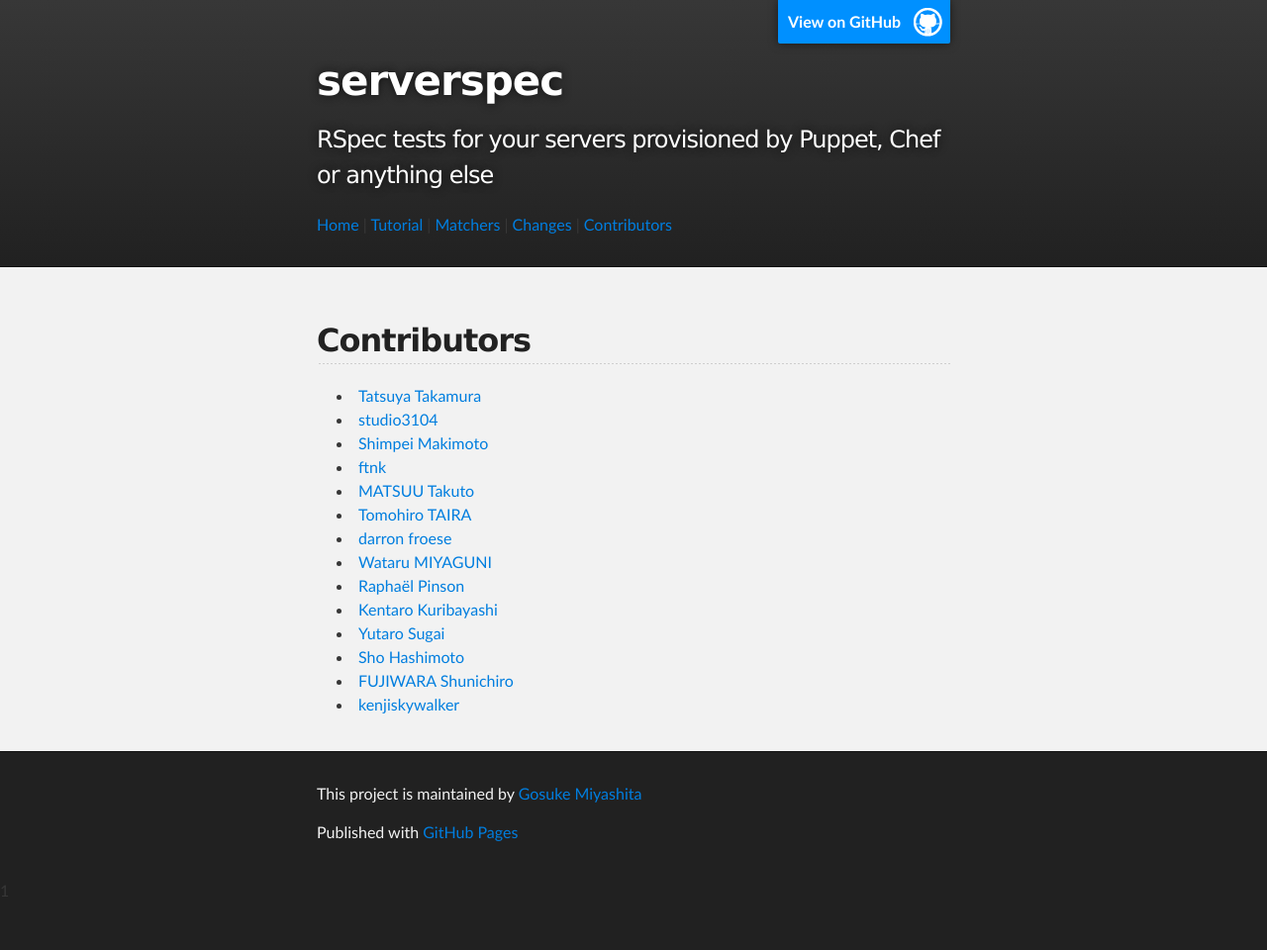
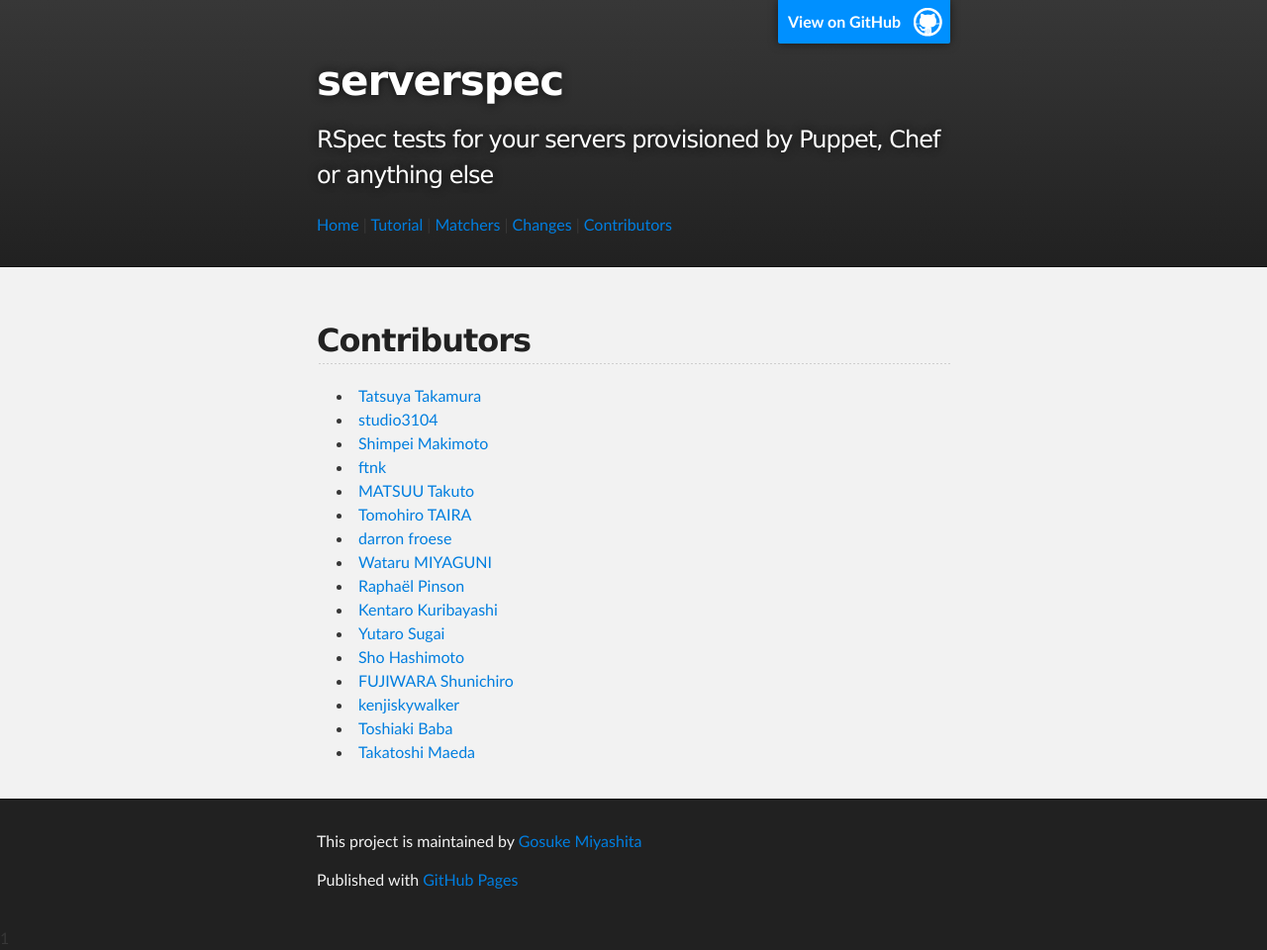
Before and after one commit to serverspec/serverspec.github.io, a Jekyll site: the page built from contributors.md, in a window 1280 px wide. Shown: the whole page at 99% size. Built offline with Jekyll 4.4.1, drawn with Linux system fonts in a browser that asks for light colours; Markdown is read by kramdown in place of the engine named in the settings; before the commit the page ends 912 px from its top, so only the background shows below that.

Commit message:
Add contributors

```diff
--- a/contributors.md
+++ b/contributors.md
@@ -19,3 +19,5 @@ title: contributors
  * [Sho Hashimoto](https://github.com/sho-h)
  * [FUJIWARA Shunichiro](https://github.com/fujiwara)
  * [kenjiskywalker](https://github.com/kenjiskywalker)
+ * [Toshiaki Baba](https://github.com/netmarkjp)
+ * [Takatoshi Maeda](https://github.com/TakatoshiMaeda)
```
